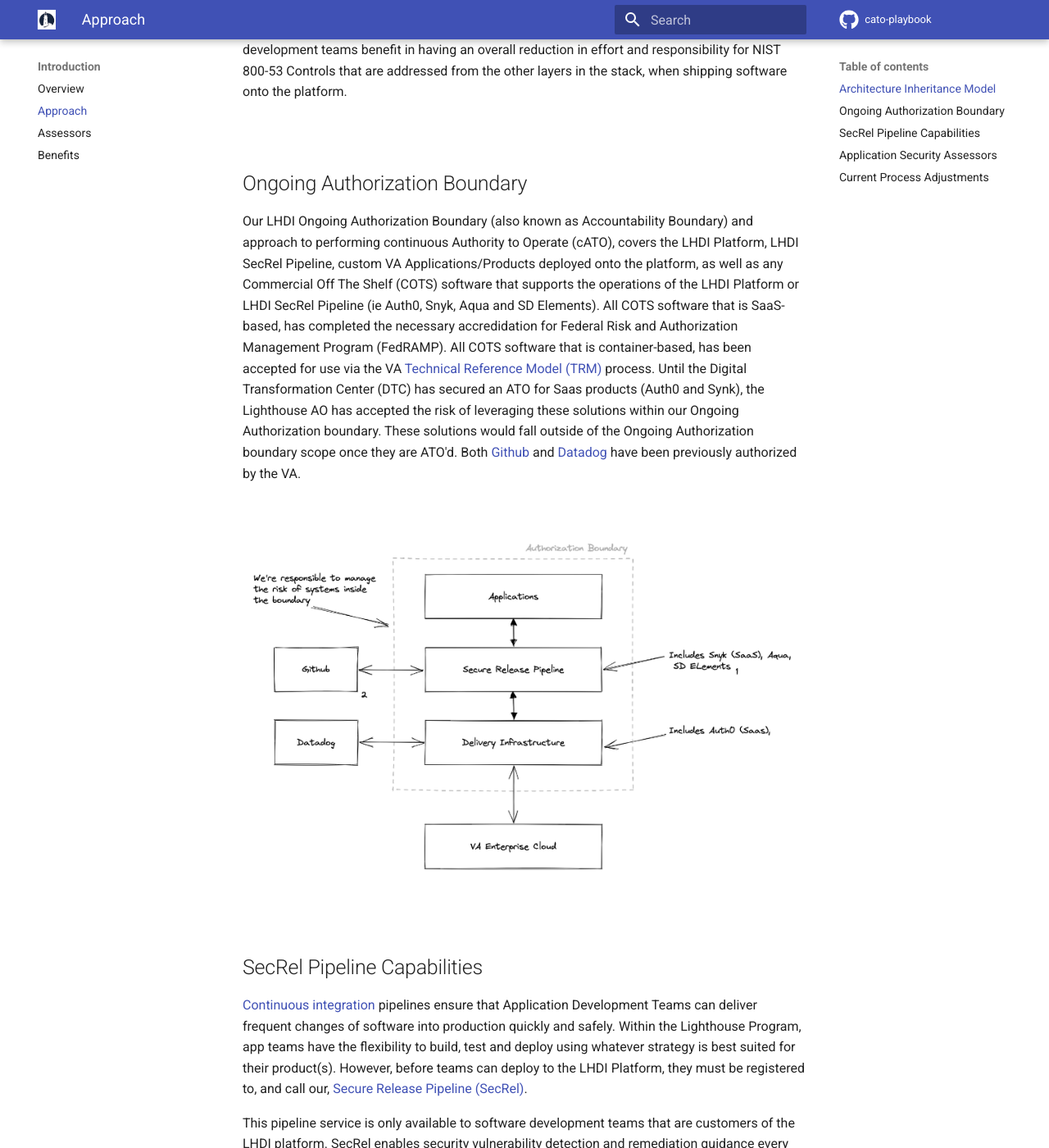
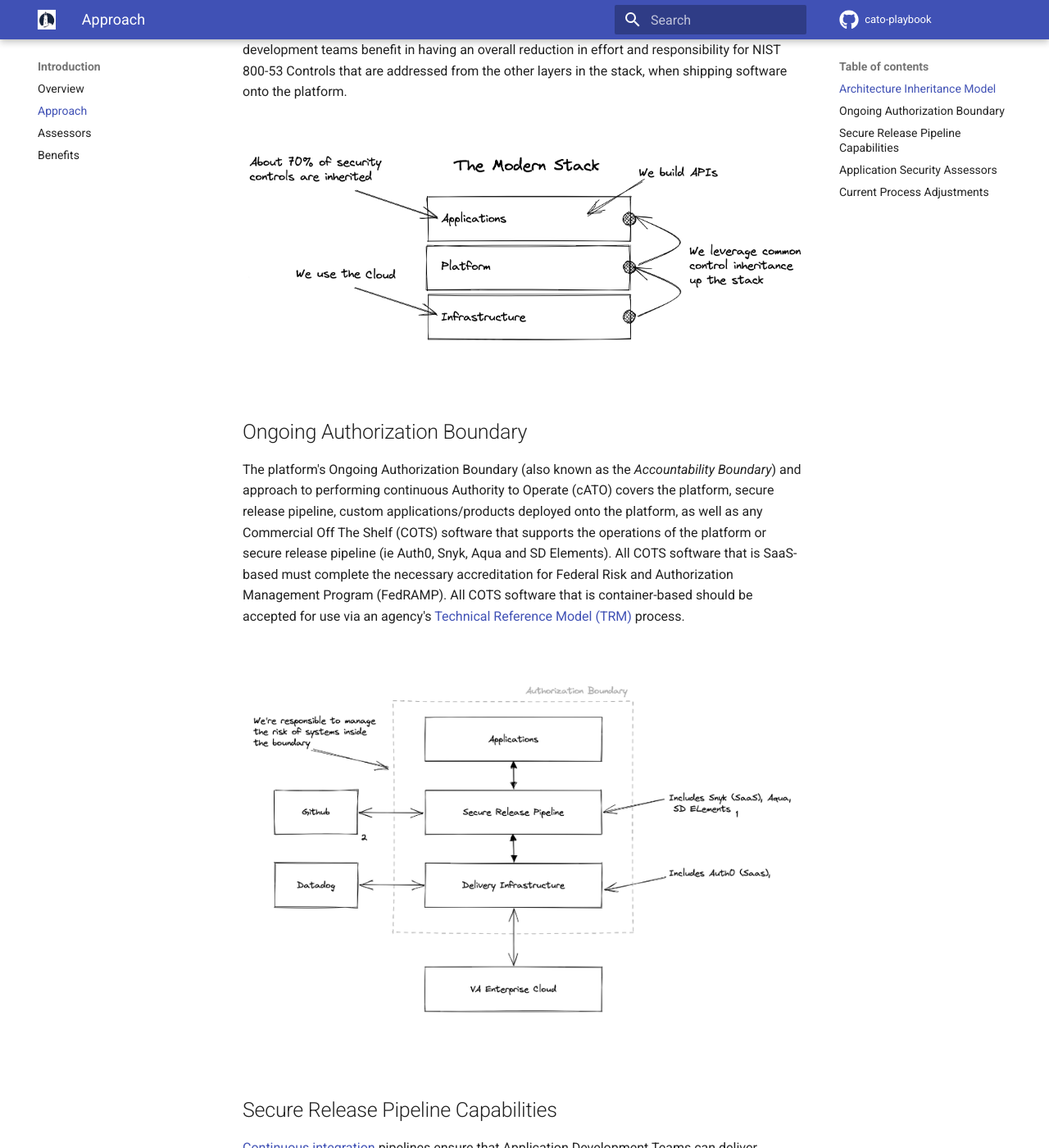
Before and after one commit to rise8-us/cato-playbook, an MkDocs documentation site: the page built from docs/approach.md, in a window 1280 px wide and 1400 px high, scrolled down 744 px. Shown: the whole window at 82% size. Built offline with MkDocs 1.6.1 and Material for MkDocs 9.7.7, drawn with Linux system fonts in a browser that asks for light colours; emoji names are drawn with the system emoji font; comment, search, counter and statistics services are not loaded.

Commit message:
fix architecture graphic and auth boundary

```diff
--- a/docs/approach.md
+++ b/docs/approach.md
@@ -15,8 +15,12 @@
 
 <br/>
 
+![Technology Stack!](images/architecture.png "Technology Stack")
+
+<br/>
+
 ## Ongoing Authorization Boundary
-Our LHDI Ongoing Authorization Boundary (also known as Accountability Boundary) and approach to performing continuous Authority to Operate (cATO), covers the LHDI Platform, LHDI SecRel Pipeline, custom VA Applications/Products deployed onto the platform, as well as any Commercial Off The Shelf (COTS) software that supports the operations of the LHDI Platform or LHDI SecRel Pipeline (ie Auth0, Snyk, Aqua and SD Elements). All COTS software that is SaaS-based, has completed the necessary accredidation for Federal Risk and Authorization Management Program (FedRAMP). All COTS software that is container-based, has been accepted for use via the VA [Technical Reference Model (TRM)](https://oit.va.gov/Services/TRM/TRMHomePage.aspx) process.  Until the Digital Transformation Center (DTC) has secured an ATO for Saas products (Auth0 and Synk), the Lighthouse AO has accepted the risk of leveraging these solutions within our Ongoing Authorization boundary. These solutions would fall outside of the Ongoing Authorization boundary scope once they are ATO'd. Both [Github](https://www.oit.va.gov/marketplace/product/details/get/github) and [Datadog](https://www.oit.va.govmarketplace/product/details/get/datadog) have been previously authorized by the VA.
+The platform's Ongoing Authorization Boundary (also known as the *Accountability Boundary*) and approach to performing continuous Authority to Operate (cATO) covers the platform, secure release pipeline, custom applications/products deployed onto the platform, as well as any Commercial Off The Shelf (COTS) software that supports the operations of the platform or secure release pipeline (ie Auth0, Snyk, Aqua and SD Elements). All COTS software that is SaaS-based must complete the necessary accreditation for Federal Risk and Authorization Management Program (FedRAMP). All COTS software that is container-based should be accepted for use via an agency's [Technical Reference Model (TRM)](https://csrc.nist.gov/glossary/term/technical_reference_model) process.
 
 <br/>
 
@@ -24,7 +28,7 @@
 
 <br/>
 
-## SecRel Pipeline Capabilities
+## Secure Release Pipeline Capabilities
 [Continuous integration](https://www.martinfowler.com/articles/continuousIntegration.html) pipelines ensure that Application Development Teams can deliver frequent changes of software into production quickly and safely. Within the Lighthouse Program, app teams have the flexibility to build, test and deploy using whatever strategy is best suited for their product(s). However, before teams can deploy to the LHDI Platform, they must be registered to, and call our, [Secure Release Pipeline (SecRel)](https://department-of-veterans-affairs.github.io/lighthouse-tornado).
 
 This pipeline service is only available to software development teams that are customers of the LHDI platform. SecRel enables security vulnerability detection and remediation guidance every time an engineer commits code changes to their teams repository. Upon each commit, the app team is receiving immediate feedback on security vulnerabilities for Static Application Security Testing (SAST), Software Composition Analysis (SCA) for open source packages, as well as vulnerabilities that exist within Image(s)/Container(s) being leveraged by the application. Our SecRel Pipeline enforces [policies](policy.md) as gatecheck jobs, that must be adhered to in order for teams to achieve a [digitally signed](https://csrc.nist.gov/glossary/term/digital_signature) application image. Only images signed by the SecRel Pipeline are allowed onto the LHDI Platform, and are validated by the platform prior to deployment.
```
Also changed, not shown: docs/images/architecture.png.
